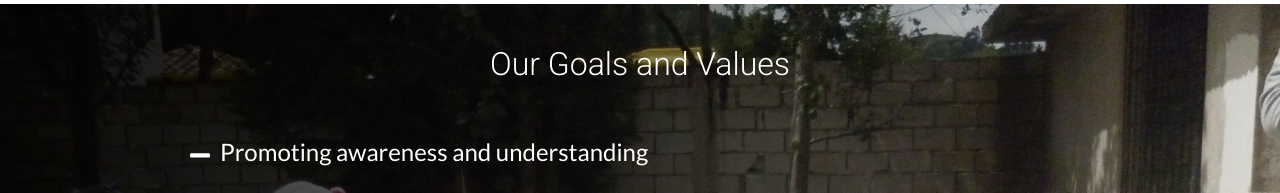
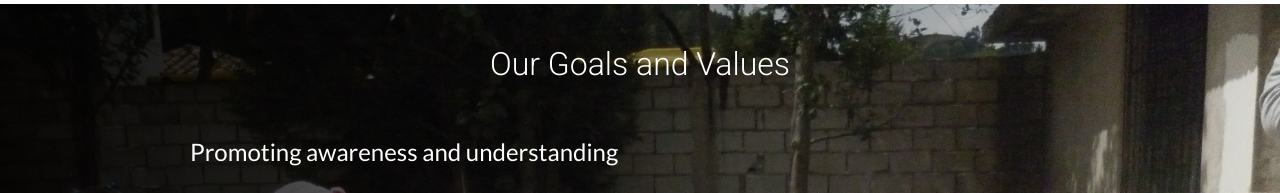
Before and after one commit to Emlay9/cvidslayout, a plain HTML site: page cvids-project/index.html in a window 1280 px wide. Shown: the part 1520-1713 px from the top of the page. Drawn offline with Linux system fonts and the light colour scheme.

Commit message:
removed svg

```diff
--- a/cvids-project/index.html
+++ b/cvids-project/index.html
@@ -77,7 +77,7 @@
         <section class="goals-section home-section">
               <h2 class="sm-h2 center-align-text goals-title section-title">Our Goals and Values</h2>
               <ul class="values">
-                <li class="value"><svg aria-hidden="true" focusable="false" data-prefix="fas" data-icon="minus" class="svg-inline--fa fa-minus fa-w-14" role="img" xmlns="http://www.w3.org/2000/svg" viewBox="0 0 448 512"><path fill="currentColor" d="M416 208H32c-17.67 0-32 14.33-32 32v32c0 17.67 14.33 32 32 32h384c17.67 0 32-14.33 32-32v-32c0-17.67-14.33-32-32-32z"></path></svg>Promoting awareness and understanding</li>
+                <li class="value">Promoting awareness and understanding</li>
                 <li class="value">Providing opportunities to improve quality of life</li>
                 <li class="value">Fostering relationships and a sense of community</li>
                 <li class="value">Developing new initiatives </li>
```
